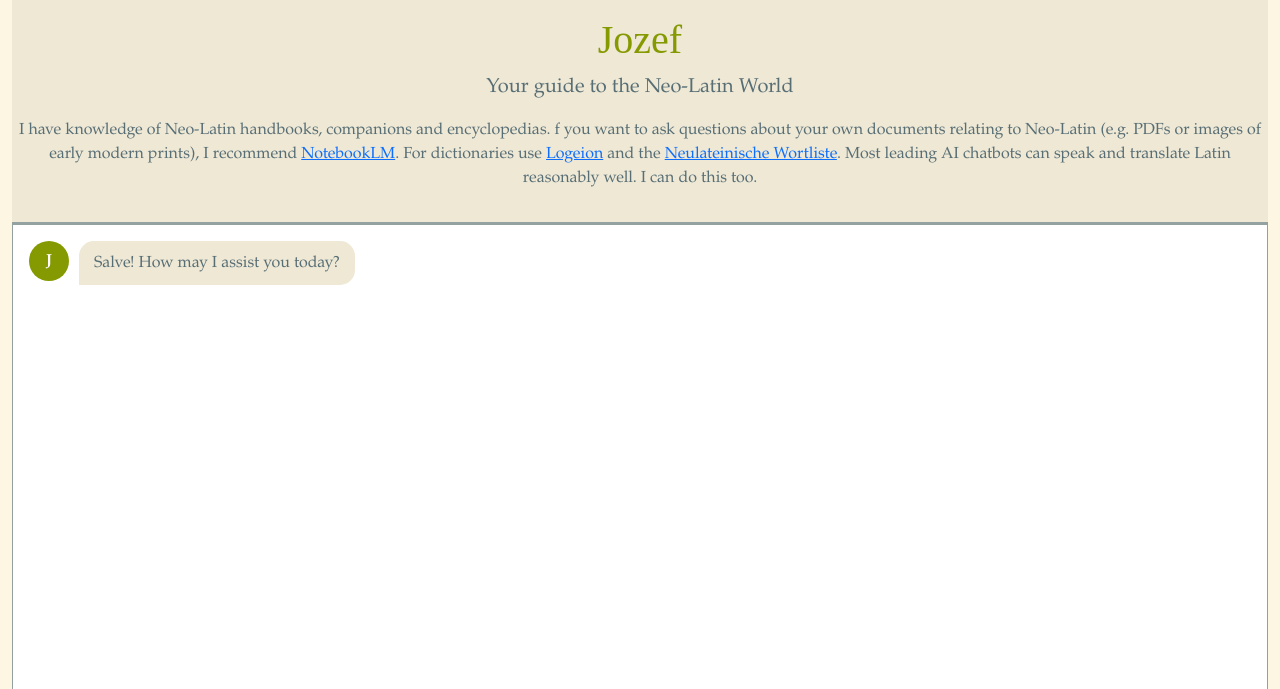
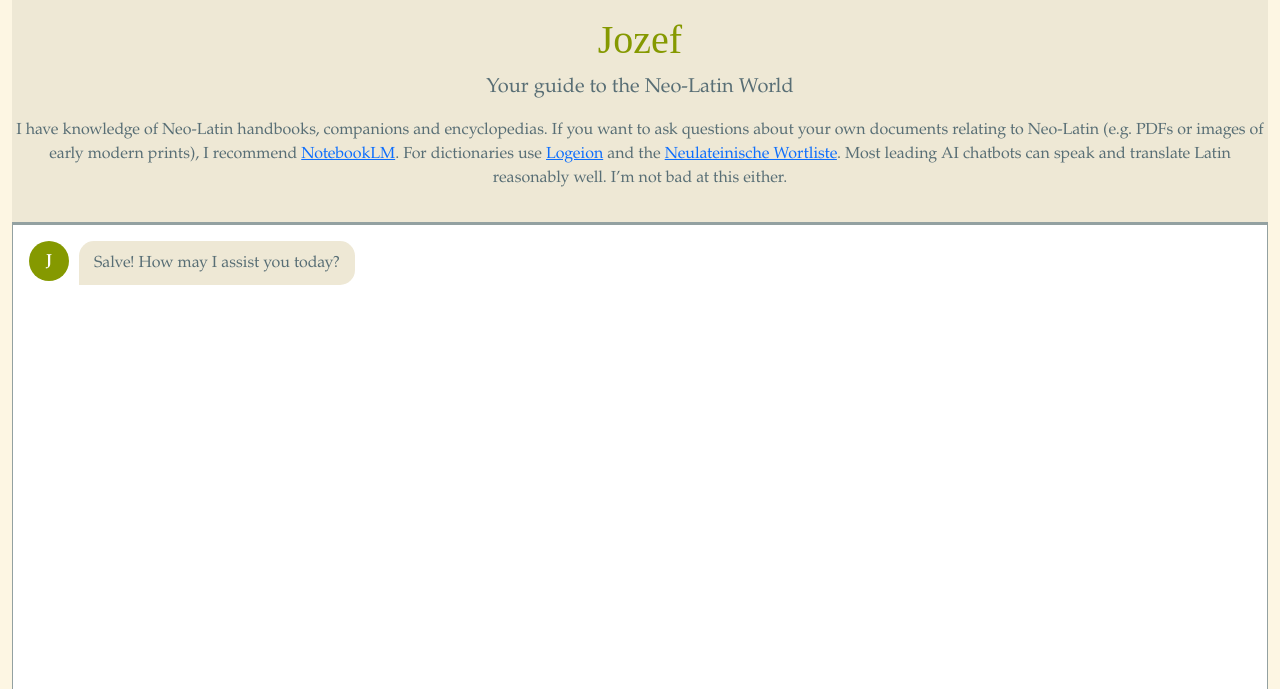
Before and after one commit to Odysseus24/neolatin-chatbot-api, a Flask app: page / in a window 1280 px wide. Shown: the top 689 px of the page. Run offline with Flask 3, Linux system fonts and the light colour scheme.

Commit message:
correction in index.html

```diff
--- a/templates/index.html
+++ b/templates/index.html
@@ -14,8 +14,8 @@
             <p class="lead">Your guide to the Neo-Latin World</p>
             <p class="text-muted"></p>
                 I have knowledge of Neo-Latin handbooks, companions and encyclopedias.
-                f you want to ask questions about your own documents relating to Neo-Latin (e.g. PDFs or images of early modern prints), I recommend <a href="https://notebooklm.google" target="_blank">NotebookLM</a>.
-                For dictionaries use <a href="http://logeion.uchicago.edu" target="_blank">Logeion</a> and the <a href="http://nlw.renaessancestudier.org" target="_blank">Neulateinische Wortliste</a>. Most leading AI chatbots can speak and translate Latin reasonably well. I can do this too.
+                If you want to ask questions about your own documents relating to Neo-Latin (e.g. PDFs or images of early modern prints), I recommend <a href="https://notebooklm.google" target="_blank">NotebookLM</a>.
+                For dictionaries use <a href="http://logeion.uchicago.edu" target="_blank">Logeion</a> and the <a href="http://nlw.renaessancestudier.org" target="_blank">Neulateinische Wortliste</a>. Most leading AI chatbots can speak and translate Latin reasonably well. I’m not bad at this either.
             </p>
         </header>
 
```
